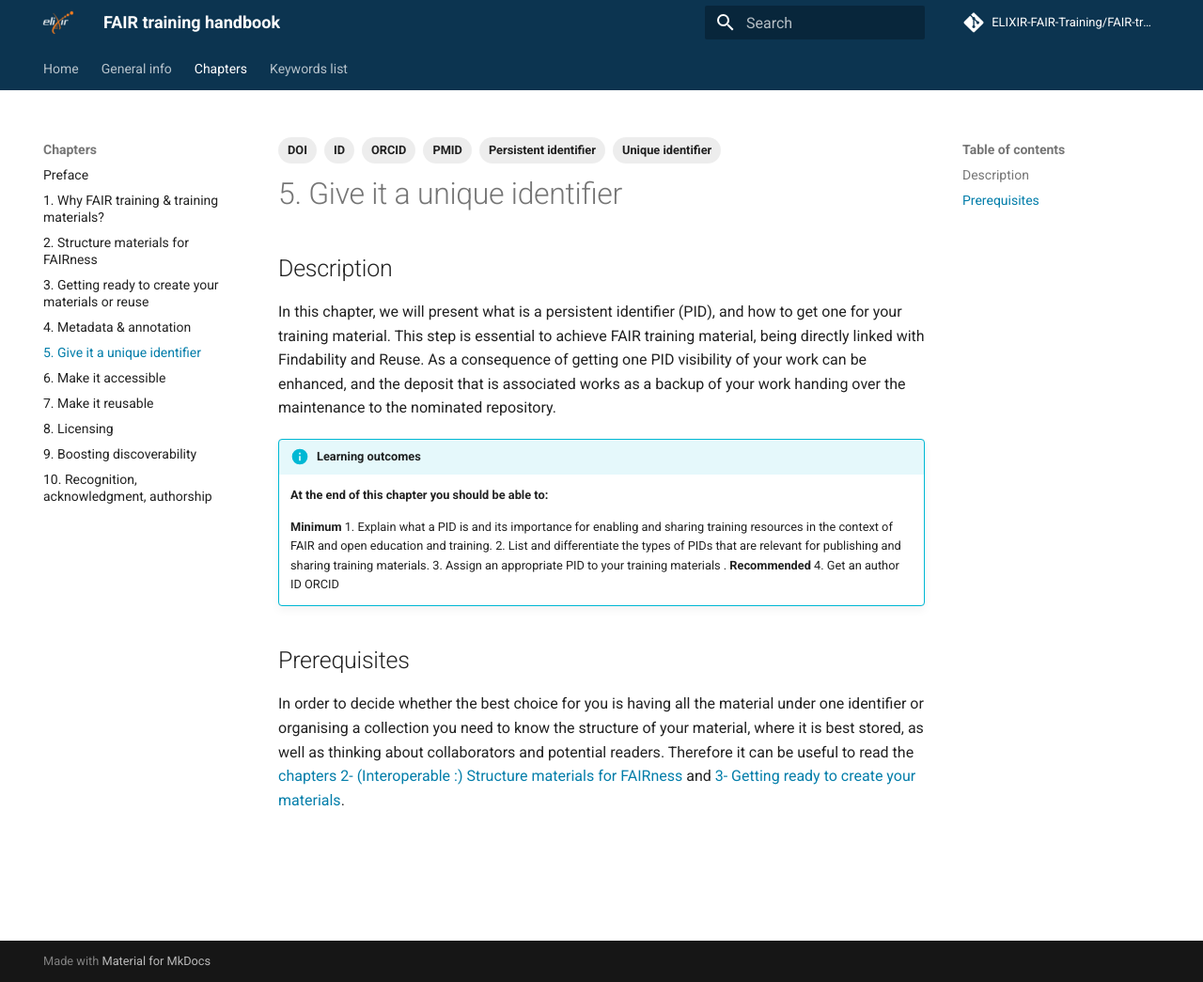
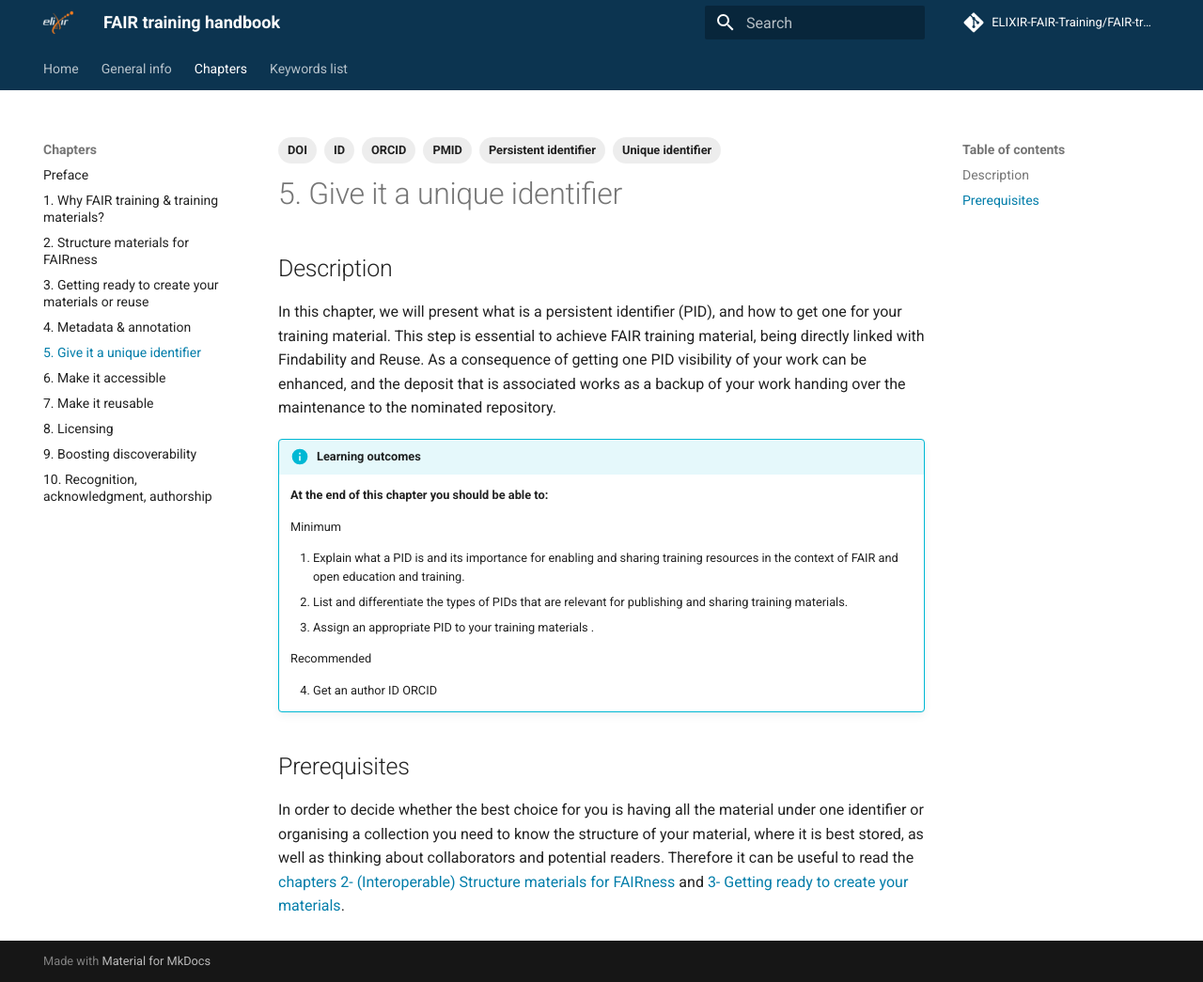
Before and after one commit to elixir-europe-training/ELIXIR-TrP-FAIR-training-handbook, an MkDocs documentation site: the page built from docs/chapters/chapter_05.md, in a window 1280 px wide and 1045 px high. Shown: the whole window at 94% size. Built offline with MkDocs 1.6.1 and Material for MkDocs 9.7.7, drawn with Linux system fonts in a browser that asks for light colours; comment, search, counter and statistics services are not loaded.

```diff
--- a/docs/chapters/chapter_05.md
+++ b/docs/chapters/chapter_05.md
@@ -15,12 +15,15 @@ As a consequence of getting one PID visibility of your work can be enhanced, and
 !!! info "Learning outcomes"
     **At the end of this chapter you should be able to:**
 
-    **Minimum**
+    Minimum
+
     1. Explain what a PID is and its importance for enabling and sharing training resources in the context of FAIR and open education and training.
     2. List and differentiate the types of PIDs that are relevant for publishing and sharing training materials.
     3. Assign an appropriate PID to your training materials .
-    **Recommended**
+
+    Recommended
+
     4. Get an author ID ORCID
 
 ## Prerequisites
-In order to decide whether the best choice for you is having all the material under one identifier or organising a collection you need to know the structure of your material, where it is best stored, as well as thinking about collaborators and potential readers. Therefore it can be useful to read the [chapters 2- (Interoperable :) Structure materials for FAIRness](https://elixir-fair-training.github.io/FAIR-training-handbook/chapters/chapter_02/) and [3- Getting ready to create your materials](https://elixir-fair-training.github.io/FAIR-training-handbook/chapters/chapter_03/).
+In order to decide whether the best choice for you is having all the material under one identifier or organising a collection you need to know the structure of your material, where it is best stored, as well as thinking about collaborators and potential readers. Therefore it can be useful to read the [chapters 2- (Interoperable) Structure materials for FAIRness](https://elixir-fair-training.github.io/FAIR-training-handbook/chapters/chapter_02/) and [3- Getting ready to create your materials](https://elixir-fair-training.github.io/FAIR-training-handbook/chapters/chapter_03/).
```
